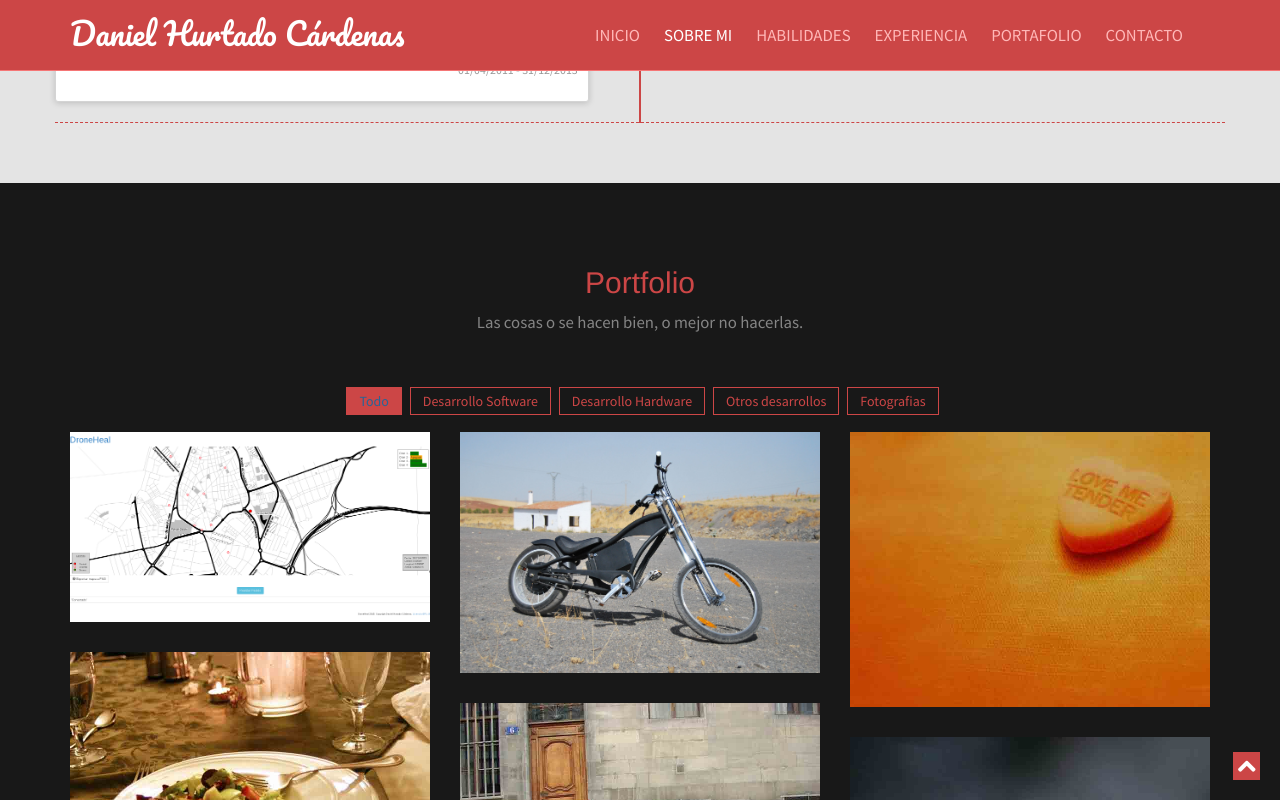
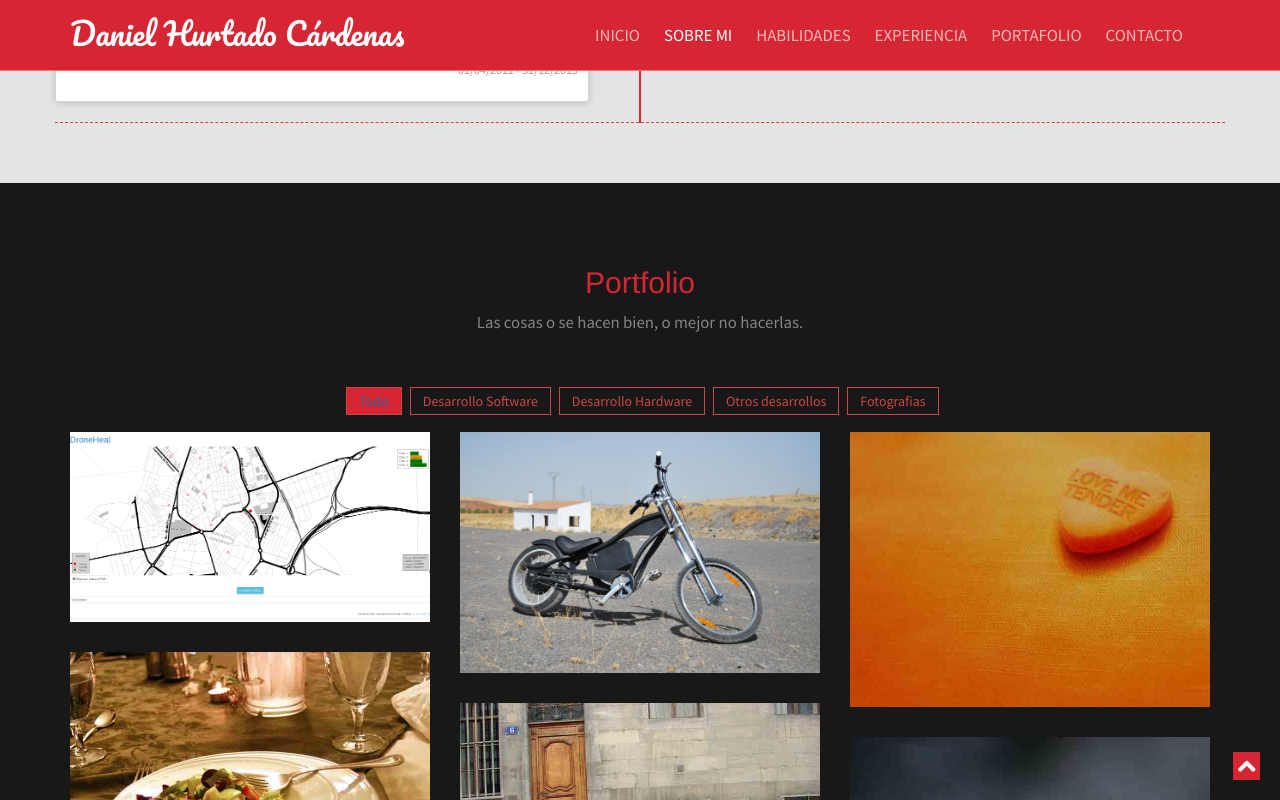
Before and after one commit to danicianuro/danicianuro.github.io, a plain HTML site: page index.html in a window 1280 px wide. Both pictures are taken after a click on the link "Todo". Shown: the part 3111-3911 px from the top of the page. Drawn offline with Linux system fonts and the light colour scheme.

Commit message:
actualizado css

```diff
--- a/css/da-slider.css
+++ b/css/da-slider.css
@@ -57,7 +57,7 @@
 	top: 60px;
 	white-space: nowrap;
 	z-index: 10;
-	text-shadow: 1px 1px 1px rgba(0,0,0,0.1);
+	text-shadow: 3px 3px 3px rgba(0,0,0,0.1);
 	font-weight: 700;
 }
 .da-slide p{
--- a/css/styles.css
+++ b/css/styles.css
@@ -119,7 +119,7 @@ background: #E24040;
     bottom: 20px;
     right: 20px;
     z-index: 5;
-	background: #CC4646;
+	background: #D62633;
 }
 .topHome .fa-2x {
 font-size: 20px;
@@ -131,7 +131,7 @@ margin: 4px;
 .header {
     position: fixed;
     width: 100%;
-    background: #CC4646;
+    background: #D62633;
     z-index: 50;
     border-radius: 0;
     top: 0px;
@@ -297,7 +297,7 @@ background: none;
     }
 
 .page-section h2 {
-    color: #CC4646;
+    color: #D62633;
 }
 
 .page-section p {
@@ -459,7 +459,7 @@ margin-top: 5px;
 background-color: #D6D6D6;
 }
 .progress .progress-bar {
-background-color: #CC4646;
+background-color: #D62633;
 }
 /*Skills*/
 
@@ -475,7 +475,7 @@ background-color: #CC4646;
   position: absolute;
   content: " ";
   width: 2px;
-  background-color: #CC4646;
+  background-color: #D62633;
   left: 50%;
   margin-left: -1.5px;
 }
@@ -493,7 +493,7 @@ background-color: #CC4646;
   top: 20px;
   left: 50%;
   margin-left: -25px;
-  background-color: #CC4646;
+  background-color: #D62633;
   z-index: 36;
   border-top-right-radius: 50%;
   border-top-left-radius: 50%;
@@ -713,7 +713,7 @@ nav#filter {
     }
 
 .current {
-    background: #CC4646;
+    background: #D62633;
     color: #fff;
 }
 
```
